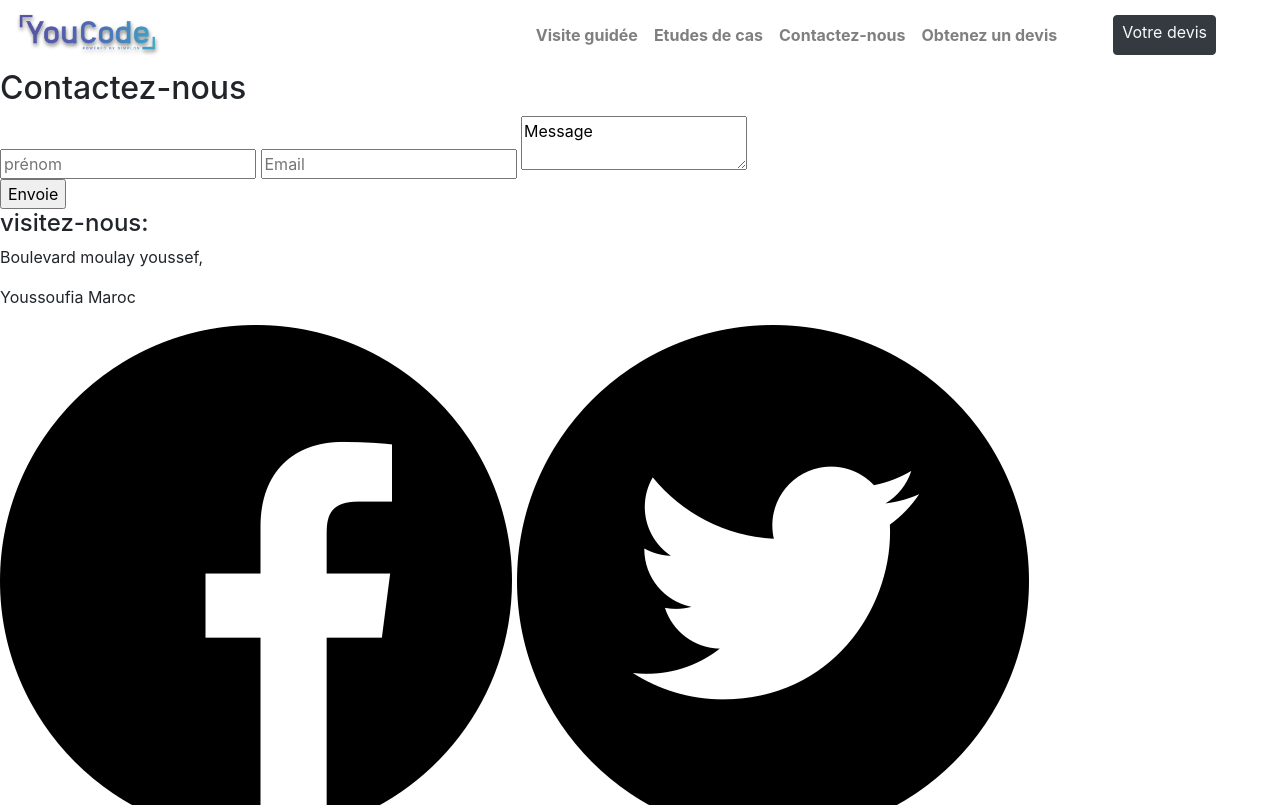
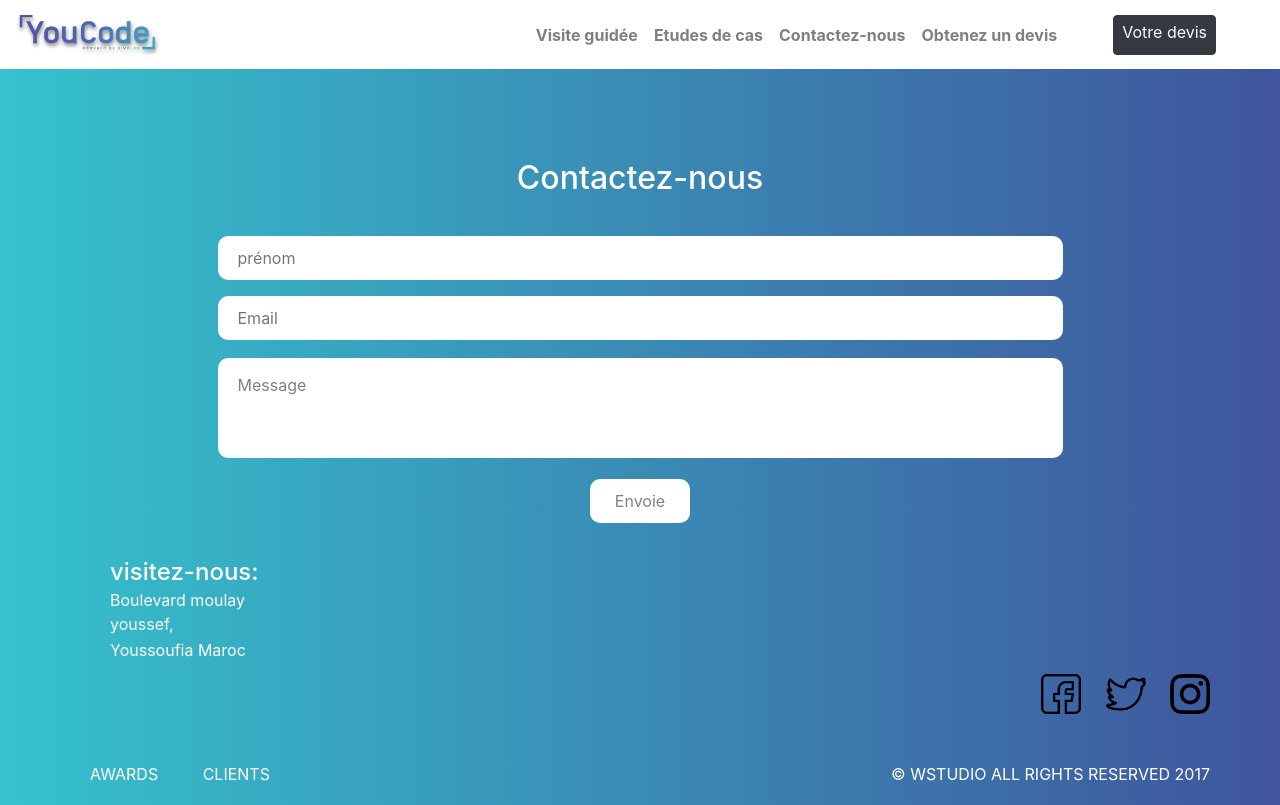
Before and after one commit to khouilid/brief_pro, a plain HTML site: page Contacte.html in a window 1280 px wide. Shown: the top 805 px of the page. Drawn offline with nearby package versions, Linux system fonts and the light colour scheme.

Commit message:
i finish the designe with css

```diff
--- a/Contacte.html
+++ b/Contacte.html
@@ -6,7 +6,7 @@
     <meta name="viewport" content="width=device-width, initial-scale=1.0">
     <link rel="stylesheet" href="https://stackpath.bootstrapcdn.com/bootstrap/4.4.1/css/bootstrap.min.css"
         integrity="sha384-Vkoo8x4CGsO3+Hhxv8T/Q5PaXtkKtu6ug5TOeNV6gBiFeWPGFN9MuhOf23Q9Ifjh" crossorigin="anonymous">
-
+    <link rel="stylesheet" href="sass2/style.css">
     <title>Document</title>
 </head>
 
@@ -33,7 +33,7 @@
         <div class="container-fluid">
     </header>
     <!-- /************** ici forme contacte********/ -->
-    <section>
+    <section class="cte">
         <h2> Contactez-nous</h2>
         <div class="Contacte">
             <form action="/action_page.php">
@@ -45,7 +45,8 @@
                     <textarea>Message</textarea>
                 </form>
                 </select>
-
+        </div>
+        <div class="btn">
                 <input type="submit" value="Envoie">
             </form>
         </div>
@@ -56,10 +57,9 @@
         </div>
 
         <div class="icon">
-            <img src="./icon/facebook (1).png" alt="">
-            <img src="./icon/twitter (1).png" alt="">
-            <img src="./icon/youtube-logotype.png" alt="">
-            <img src="./icon/facebook (1).png" alt="">
+            <img src="./icon/facebook.png" alt="">
+            <img src="./icon/twitter.png" alt="">
+            <img src="./icon/instagram.png" alt="">
         </div>
 
         <div class="copyright">
--- /dev/null
+++ b/sass2/design.scss
@@ -0,0 +1,81 @@
+.cte{
+    background-image: linear-gradient(to right,#35c2cd ,#3f549c);
+    padding: 10px;
+}
+h2{
+    text-align: center;
+    margin: 30px;
+    padding-top: 50px;
+    color: white;
+}
+.Contacte{
+    display: flex;
+    justify-content: center;
+}
+input[type=text], select {
+    width: 100%;
+    padding: 10px 20px;
+    margin: 8px 0;
+    background-color: white;
+    display: inline-block;
+    box-sizing: border-box;
+    border: 0;
+    border-radius: 10px;
+    color: white;
+}
+textarea {
+    width: 100%;
+    height: 100px;
+    padding: 15px 20px;
+    box-sizing: border-box;
+    background-color: white;
+    font-size: 16px;
+    resize: none;
+    border: 0;
+    border-radius: 10px;
+    color:grey;
+    margin-top: 10px;
+  }
+.btn{
+    display: flex;
+    justify-content: center;
+}
+
+input[type=submit] {
+    width: 100px;
+    background-color: white;
+    color:grey;
+    padding: 10px 15px;
+    border: none;
+    margin: 8px;
+    border-radius: 10px;
+    cursor: pointer;
+}
+.icon img{
+    max-width: 40px;
+    margin: 10px;
+}
+.icon{
+    float: right;
+    margin-right: 50px;
+}
+h4 , .para1 , .para2{
+    margin: 2px 100px;
+    width: 200px;
+    color: white;
+}
+.adresse{
+    margin-top: 20px;
+}
+.copyright{
+    display: flex;
+    justify-content: space-between;
+    margin: 60px;
+    margin-top: 100px;
+    color: white;
+    flex-wrap: wrap;
+}
+.lien3 , .lien4{
+    margin: 10px 20px;
+    color: white;
+}
```
Also changed, not shown: desgn/Annotation_2020-02-24_145636.png (renamed from Annotation_2020-02-24_145636.png), icon/css2/style.css (added), icon/facebook (1).png (deleted), icon/facebook.png (added), icon/instagram.png (added), icon/linkedin.png (deleted), icon/twitter (1).png (deleted), icon/twitter.png (added), icon/youtube-logotype.png (deleted), sass2/style.css (added), 1 other file.
